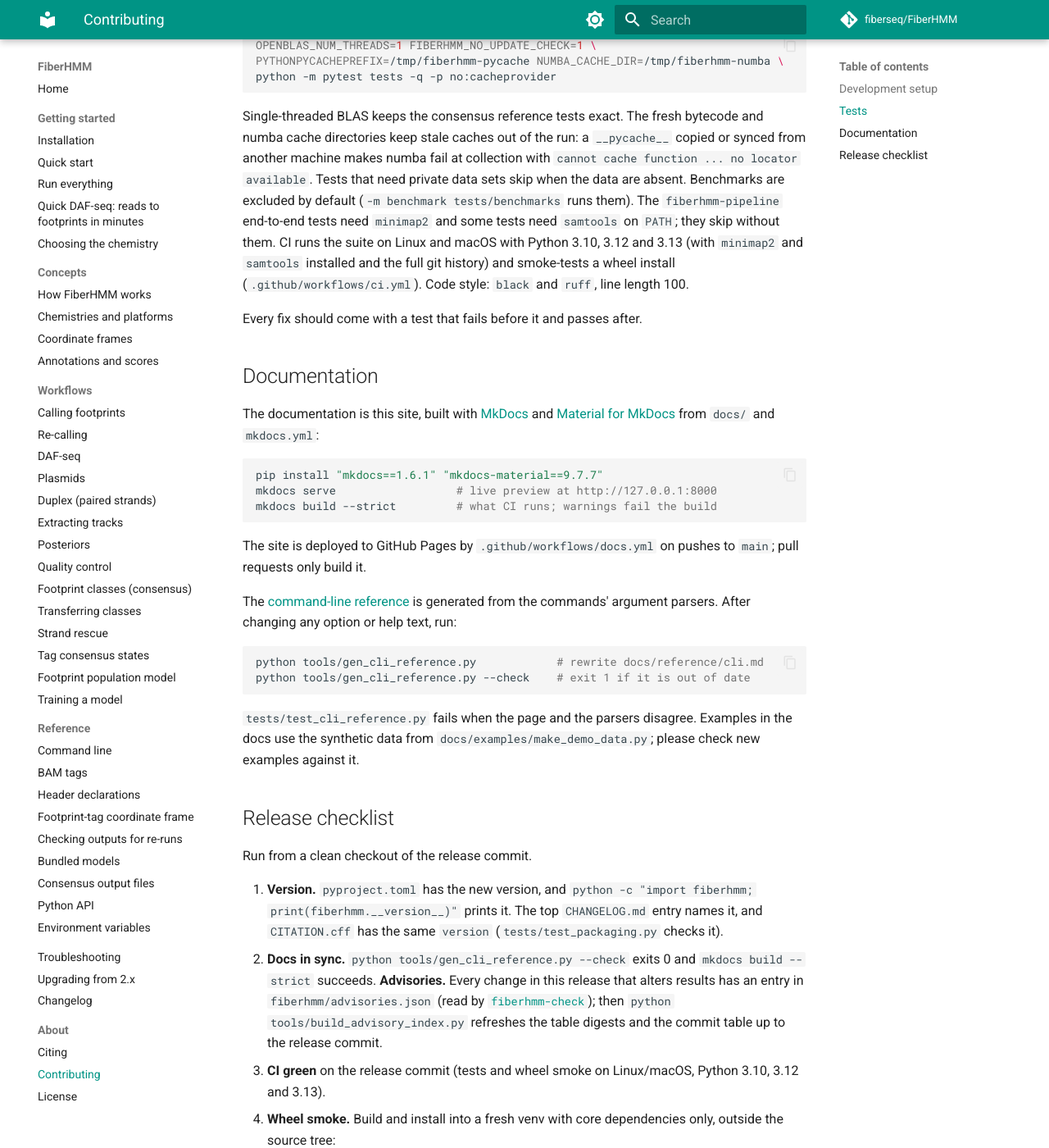
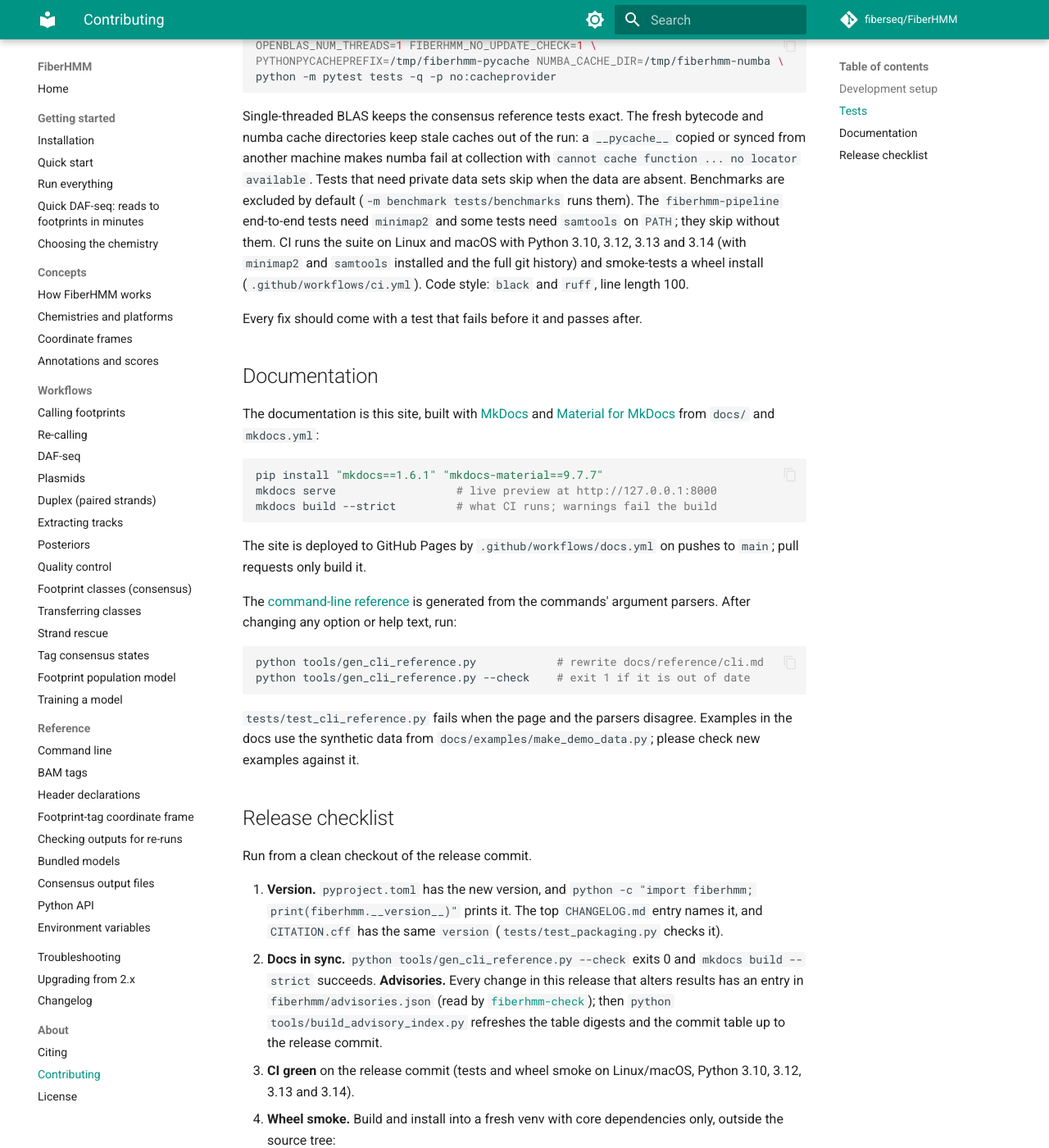
Before and after one commit to fiberseq/FiberHMM, an MkDocs documentation site: the page built from docs/about/contributing.md, in a window 1280 px wide and 1400 px high, scrolled down 507 px. Shown: the whole window at 82% size. Built offline with MkDocs 1.6.1 and Material for MkDocs 9.7.7, drawn with Linux system fonts in a browser that asks for light colours; comment, search, counter and statistics services are not loaded.

Commit message:
CI: test Python 3.14
The package claims Python 3.14 support; the test and wheel-smoke
matrices now include it.

Co-Authored-By: Claude Opus 5.5 (1M context) <noreply@anthropic.com>

```diff
--- a/docs/about/contributing.md
+++ b/docs/about/contributing.md
@@ -31,7 +31,7 @@ need private data sets skip when the data are absent. Benchmarks are
 excluded by default (`-m benchmark tests/benchmarks` runs them). The
 `fiberhmm-pipeline` end-to-end tests need `minimap2` and some tests need
 `samtools` on `PATH`; they skip without them. CI runs the suite on Linux and
-macOS with Python 3.10, 3.12 and 3.13 (with `minimap2` and `samtools`
+macOS with Python 3.10, 3.12, 3.13 and 3.14 (with `minimap2` and `samtools`
 installed and the full git history) and smoke-tests a wheel install
 (`.github/workflows/ci.yml`). Code style: `black` and `ruff`, line
 length 100.
@@ -82,7 +82,7 @@ Run from a clean checkout of the release commit.
    `python tools/build_advisory_index.py` refreshes the table digests and
    the commit table up to the release commit.
 3. **CI green** on the release commit (tests and wheel smoke on Linux/macOS,
-   Python 3.10, 3.12 and 3.13).
+   Python 3.10, 3.12, 3.13 and 3.14).
 4. **Wheel smoke.** Build and install into a fresh venv with core
    dependencies only, outside the source tree:
 
```
Also changed, not shown: docs/getting-started/installation.md (+1 -1 lines), 1 other file.
